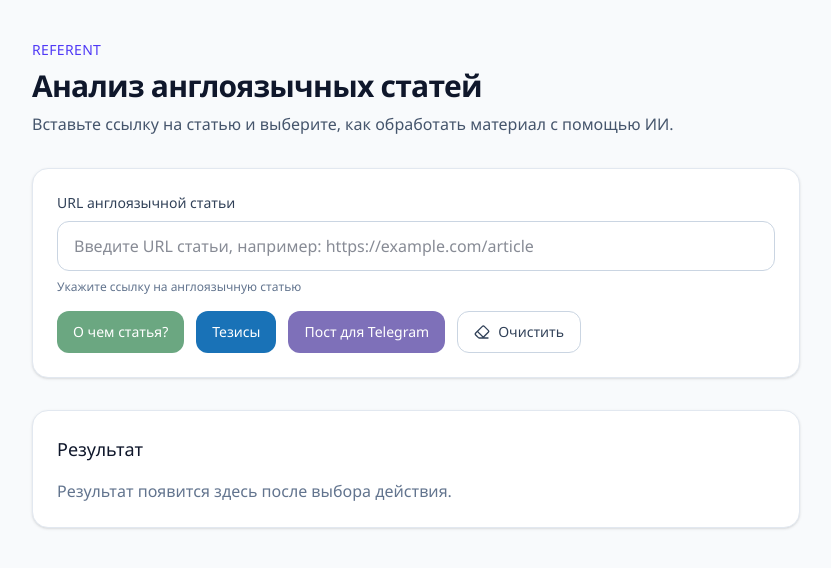
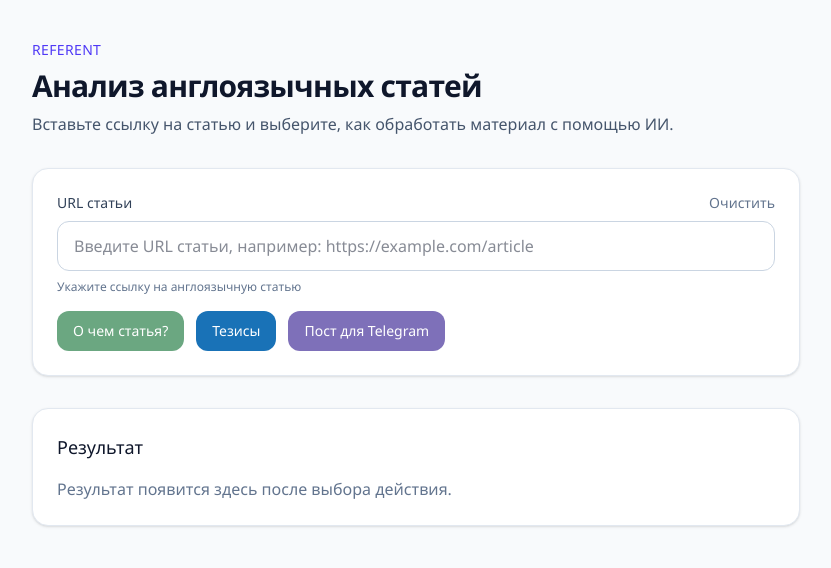
Before and after one commit to Gilar17/referent, a Next.js app: page / in a window 1280 px wide. Shown: the top 568 px of the page, without its empty margins (224-1055 px from the left). Built offline with nearby package versions, Linux system fonts and the light colour scheme.

Commit message:
Refactor ArticleForm component to streamline the layout and improve user experience. Remove unnecessary imports, adjust the clear button's position and styling for better accessibility, and enhance the label for clarity.

```diff
--- a/app/components/article-form.tsx
+++ b/app/components/article-form.tsx
@@ -18,7 +18,7 @@ import {
   removeHistoryItem,
   type HistoryItem,
 } from "@/lib/request-history";
-import { AlertCircle, Check, Copy, Eraser } from "lucide-react";
+import { AlertCircle, Check, Copy } from "lucide-react";
 import { useEffect, useRef, useState } from "react";
 
 type ApiResponse = {
@@ -275,9 +275,20 @@ export function ArticleForm() {
       </header>
 
       <section className="min-w-0 rounded-2xl border border-slate-200 bg-white p-4 shadow-sm sm:p-6">
-        <label htmlFor="article-url" className="mb-2 block text-sm font-medium text-slate-700">
-          URL англоязычной статьи
-        </label>
+        <div className="mb-2 flex items-center justify-between gap-3">
+          <label htmlFor="article-url" className="text-sm font-medium text-slate-700">
+            URL статьи
+          </label>
+          <button
+            type="button"
+            title="Сбросить URL, результат, ошибки и состояние"
+            onClick={handleClear}
+            disabled={isLoading}
+            className="shrink-0 text-sm text-slate-500 transition hover:text-slate-900 disabled:cursor-not-allowed disabled:opacity-50"
+          >
+            Очистить
+          </button>
+        </div>
         <input
           id="article-url"
           type="url"
@@ -310,17 +321,6 @@ export function ArticleForm() {
               </button>
             );
           })}
-
-          <button
-            type="button"
-            title="Сбросить URL, результат, ошибки и состояние"
-            onClick={handleClear}
-            disabled={isLoading}
-            className="inline-flex w-full items-center justify-center gap-2 rounded-xl border border-slate-300 bg-white px-4 py-2.5 text-sm font-medium text-slate-700 transition hover:bg-slate-50 disabled:cursor-not-allowed disabled:opacity-60 md:w-auto"
-          >
-            <Eraser className="size-4 shrink-0" />
-            Очистить
-          </button>
         </div>
 
         {errorMessage && (
```
